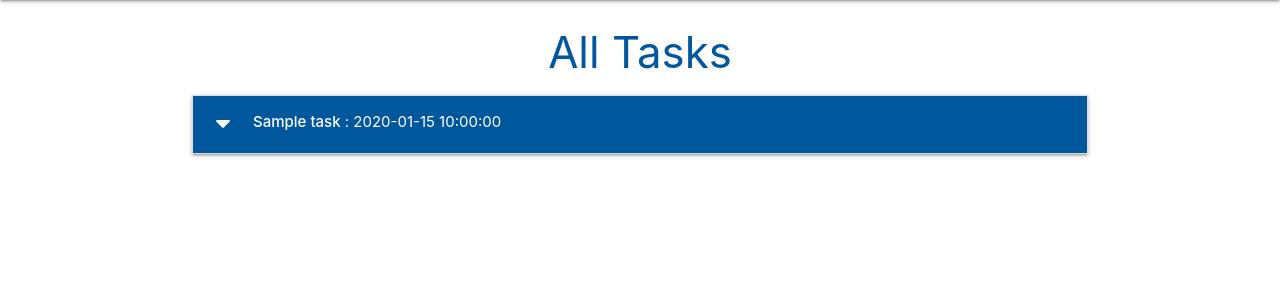
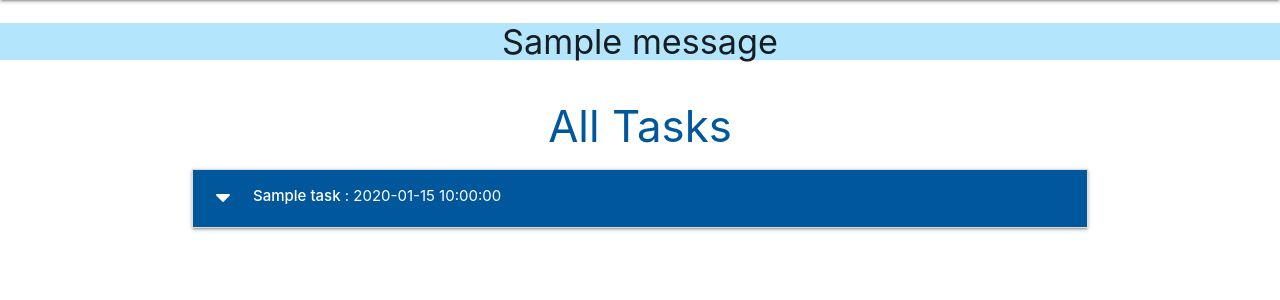
Before and after one commit to Code-Institute-Submissions/milestoneproject3-8, a Flask app: page / in a window 1280 px wide. Shown: the part 64-364 px from the top of the page. Run offline with Flask 2, Linux system fonts and the light colour scheme; one stand-in notice (Sample message) is shown; a database or web service that is not in the repository returns one stand-in record (values such as "Sample title"); some libraries are stand-ins or nearby versions.

Commit message:
Fixed edit message flash

```diff
--- a/static/js/script.js
+++ b/static/js/script.js
@@ -1,4 +1,3 @@
 $(document).ready(function(){
-    $('.sidenav').sidenav();
     $('.collapsible').collapsible();
 });
--- a/templates/add_task.html
+++ b/templates/add_task.html
@@ -1,4 +1,4 @@
- {% extends "base.html" %}
+{% extends "base.html" %}
 {% block content %}
 
     <h3 class="light-blue-text text-darken-4 center-align">Add Task</h3>
--- a/templates/base.html
+++ b/templates/base.html
@@ -8,7 +8,7 @@
     <link rel="stylesheet" href="{{ url_for('static', filename='css/style.css') }}" type="text/css"/>
     {% block styles %}
     {% endblock %}
-    <title>Task Manager</title>
+    <title>Milestone Project 3</title>
 </head>
 
  <body>
@@ -26,17 +26,20 @@
                 </ul>
             </div>
         </nav>
+    </header>
 
-        <!--<ul class="sidenav" id="mobile-demo">
-            <li><a href="sass.html">Sass</a></li>
-            <li><a href="badges.html">Components</a></li>
-            <li><a href="collapsible.html">Javascript</a></li>
-            <li><a href="mobile.html">Mobile</a></li>
-        </ul>-->
-
-
-
-    </header>
+    <section>
+        <!--flash messages-->
+        {% with messages = get_flashed_messages() %}
+            {% if messages %}
+                {% for message in messages %}
+                    <div class="row flashes">
+                        <h4 class="light-blue lighten-4 center-align">{{ message }}</h4>
+                    </div>
+                {% endfor %}
+            {% endif %}
+        {% endwith %}
+    </section>
 
     <main class="container">
         {% block content %}
```
Also changed, not shown: 1 other file.
